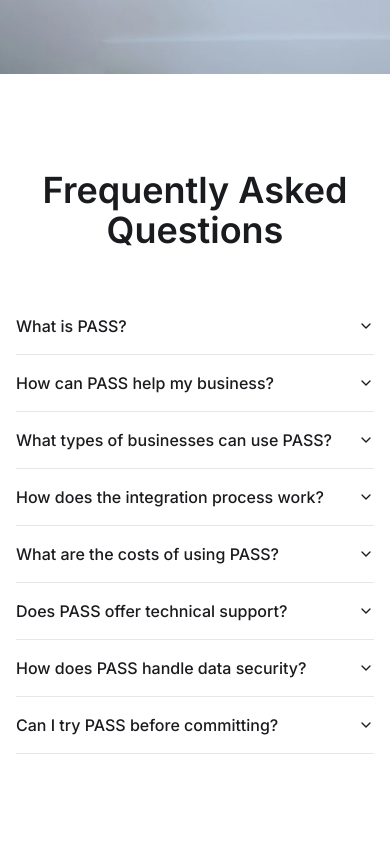
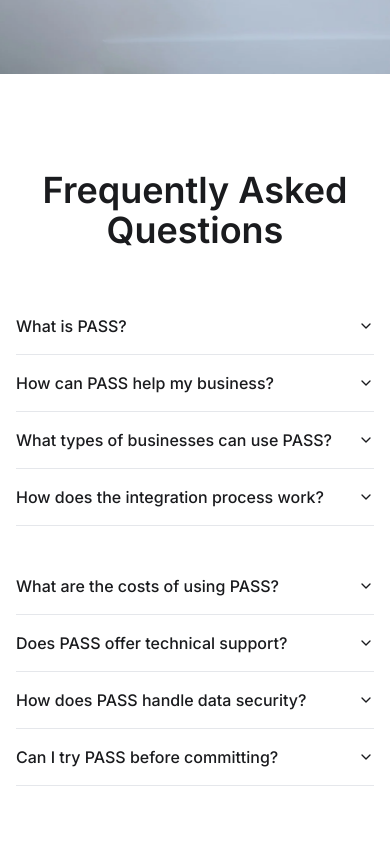
Before and after one commit to itseduardolima/bepass, a Next.js app: page /en in a window 390 px wide. Shown: the part 7108-7950 px from the top of the page. Built offline with nearby package versions, Linux system fonts and the light colour scheme; no server answers.

Commit message:
feat: animate FAQ section

```diff
--- a/components/sections/FAQ.tsx
+++ b/components/sections/FAQ.tsx
@@ -1,25 +1,44 @@
 "use client";
 
-import { useTranslations } from 'next-intl';
+import { useRef } from "react";
+import { useTranslations } from "next-intl";
+import { motion, useInView } from "framer-motion";
 import {
   Accordion,
   AccordionContent,
   AccordionItem,
   AccordionTrigger,
-} from "@/components/ui/accordion"
-import { faqData } from '@/mock/faq';
+} from "@/components/ui/accordion";
+import { faqData } from "@/mock/faq";
 
-
-
-export default function FAQSection() {
-  const t = useTranslations('faq');
+export default function FAQ() {
+  const t = useTranslations("faq");
+  const sectionRef = useRef(null);
+  const isInView = useInView(sectionRef, { once: true, amount: 0.3 });
 
   return (
-    <section id="contact" className="py-24 px-4 max-w-7xl mx-auto">
-      <h2 className="text-4xl md:text-5xl font-semibold text-primary mb-12 text-center">
-        {t('title')}
-      </h2>
-      <div className="grid md:grid-cols-2 md:gap-8">
+    <motion.section
+      id="contact"
+      ref={sectionRef}
+      className="py-24 px-4 max-w-7xl mx-auto"
+      initial={{ opacity: 0 }}
+      animate={{ opacity: isInView ? 1 : 0 }}
+      transition={{ duration: 0.5 }}
+    >
+      <motion.h2
+        className="text-4xl md:text-5xl font-semibold text-primary mb-12 text-center"
+        initial={{ y: 50, opacity: 0 }}
+        animate={{ y: isInView ? 0 : 50, opacity: isInView ? 1 : 0 }}
+        transition={{ duration: 0.5, delay: 0.2 }}
+      >
+        {t("title")}
+      </motion.h2>
+      <motion.div
+        className="grid md:grid-cols-2 gap-8"
+        initial={{ y: 50, opacity: 0 }}
+        animate={{ y: isInView ? 0 : 50, opacity: isInView ? 1 : 0 }}
+        transition={{ duration: 0.5, delay: 0.4 }}
+      >
         <Accordion type="single" collapsible className="w-full">
           {faqData.slice(0, 4).map((item, index) => (
             <AccordionItem key={index} value={`item-${index}`}>
@@ -44,7 +63,7 @@ export default function FAQSection() {
             </AccordionItem>
           ))}
         </Accordion>
-      </div>
-    </section>
+      </motion.div>
+    </motion.section>
   );
 }
```
